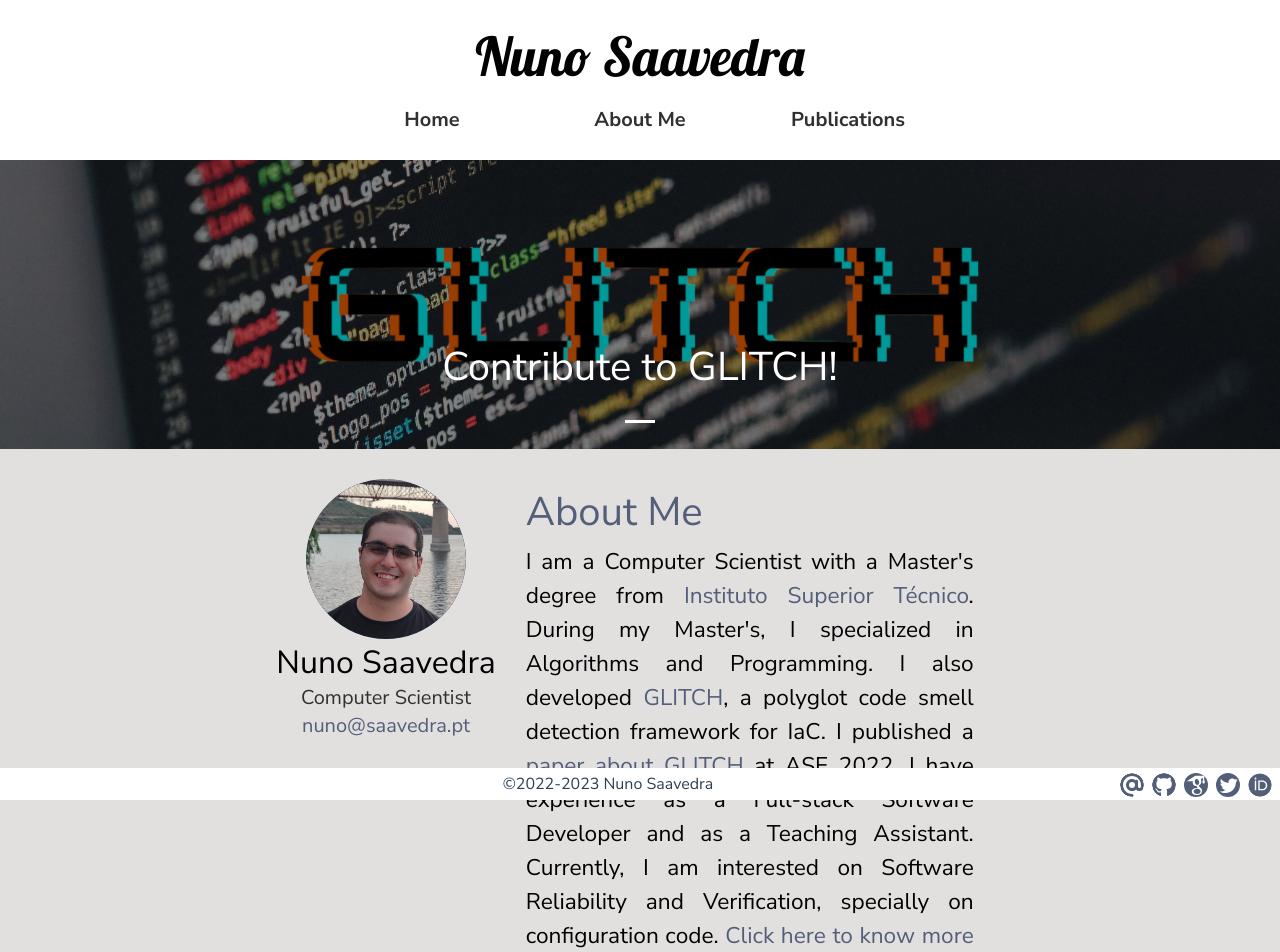
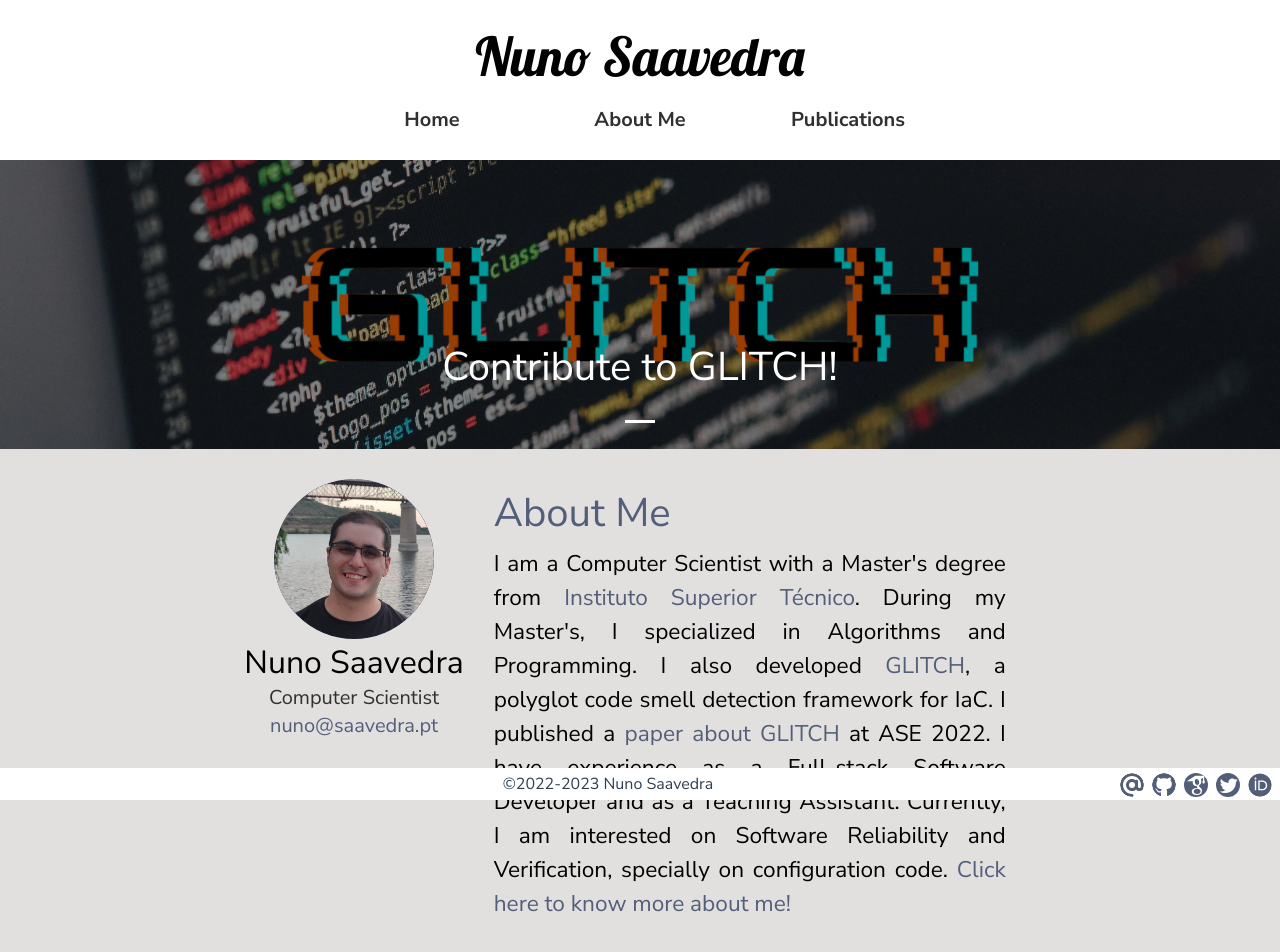
Before and after one commit to Nfsaavedra/Nfsaavedra.github.io, a Vue app in the folder portfolio/: page /#/ in a window 1280 px wide. Shown: the top 952 px of the page. Built offline with nearby package versions, Linux system fonts and the light colour scheme.

Commit message:
Remove cache

```diff
--- a/portfolio/package.json
+++ b/portfolio/package.json
@@ -14,6 +14,7 @@
     "marked": "^4.0.16",
     "register-service-worker": "^1.7.2",
     "vue": "^2.6.14",
+    "vue-meta": "^2.4.0",
     "vue-router": "^3.5.1"
   },
   "devDependencies": {
--- a/portfolio/src/App.vue
+++ b/portfolio/src/App.vue
@@ -37,6 +37,21 @@
     </footer>
   </div>
 </template>
+
+<script>
+export default {
+    name: 'App',
+    metaInfo() {
+      return {
+          meta: [
+            { 'http-equiv': 'cache-control', content: 'no-cache' },
+            { 'http-equiv': 'expires', content: '0' },
+            { 'http-equiv': 'pragma', content: 'no-cache' },
+          ]
+      };
+    }
+}
+</script>
 
 <style lang="scss">
 footer {
--- a/portfolio/src/main.js
+++ b/portfolio/src/main.js
@@ -3,6 +3,7 @@ import App from './App.vue'
 import './registerServiceWorker'
 import router from './router'
 import { BootstrapVue, IconsPlugin } from 'bootstrap-vue'
+import VueMeta from 'vue-meta'
 
 import '@/scss/custom.scss'
 
@@ -10,6 +11,7 @@ Vue.config.productionTip = false
 
 Vue.use(BootstrapVue)
 Vue.use(IconsPlugin)
+Vue.use(VueMeta)
 
 new Vue({
   router,
--- a/portfolio/src/views/HomeView.vue
+++ b/portfolio/src/views/HomeView.vue
@@ -36,7 +36,7 @@
       </div>
       <div class="d-block mx-30">
         <h1 style="text-align: left; color: #535e79">About Me</h1>
-        <p class="vw-xl-35" style="width: calc(100vw - 60px); font-size: 17pt; text-align: justify;">
+        <p class="vw-xl-40" style="width: calc(100vw - 60px); font-size: 17pt; text-align: justify;">
         I am a Computer Scientist with a Master's degree from <a href="https://tecnico.ulisboa.pt" target="_blank">Instituto Superior Técnico</a>.
         During my Master's, I specialized in Algorithms and Programming.
         I also developed <a href="https://github.com/sr-lab/GLITCH" target="_blank">GLITCH</a>, a polyglot code smell detection framework for IaC.
@@ -78,8 +78,8 @@ a:hover {
 }
 
 @media (min-width: 1200px) {
-  .vw-xl-35 {
-    width: 35vw !important;
+  .vw-xl-40 {
+    width: 40vw !important;
   }
 }
 
```
Also changed, not shown: 1 other file (tests, documents, lock files or other folders).
